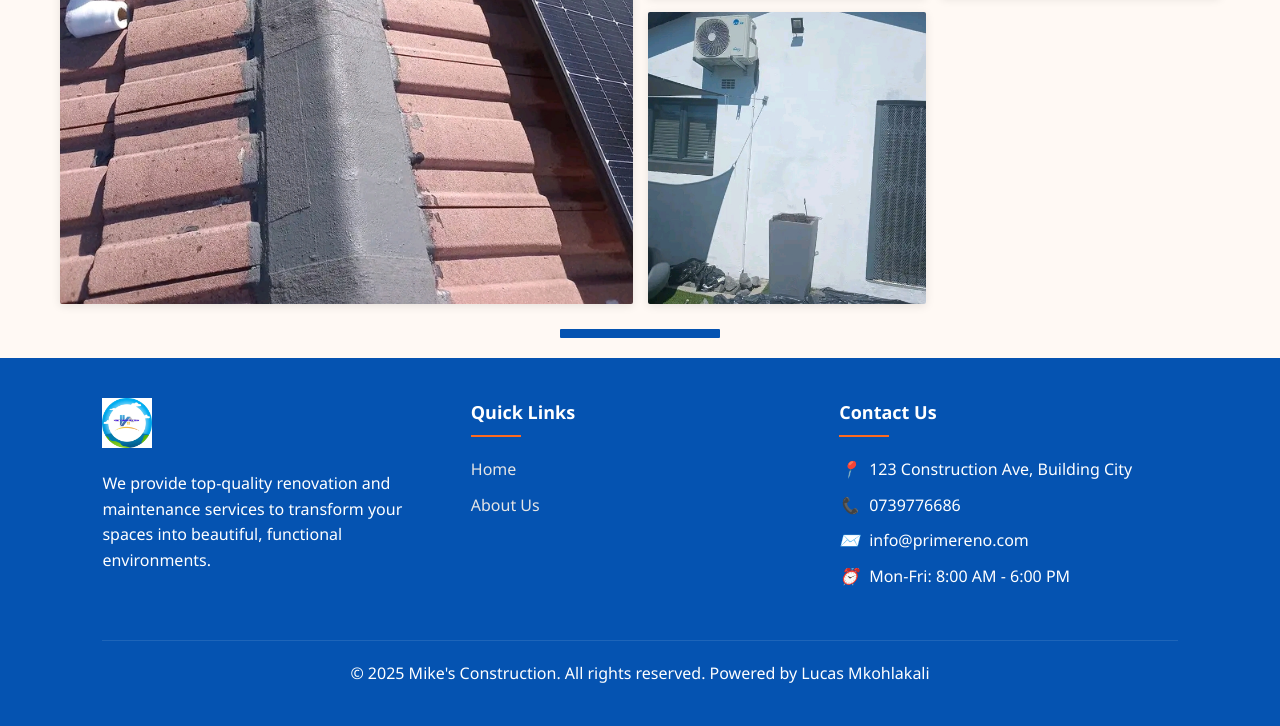
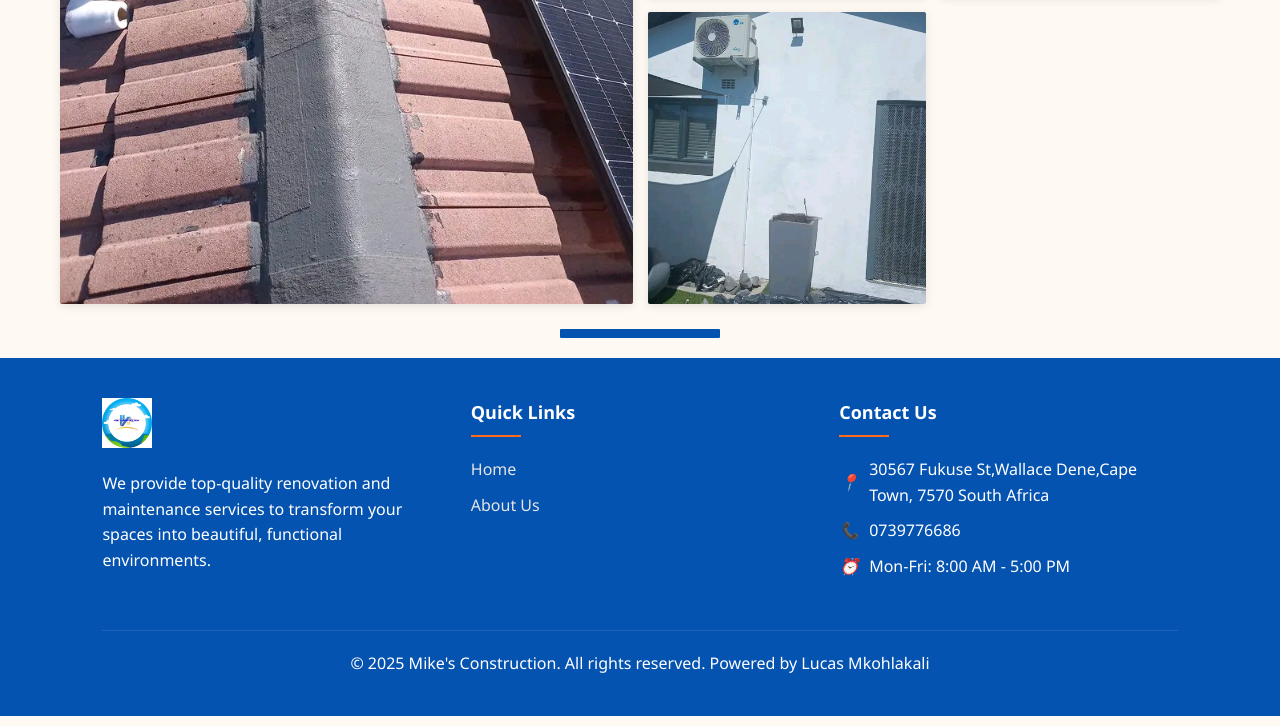
Before and after one commit to 0-chrollo/mikeconstruction, a plain HTML site: page about.html in a window 1280 px wide. Shown: the part 3173-3899 px from the top of the page. Drawn offline with Linux system fonts and the light colour scheme.

Commit message:
Update about.html

```diff
--- a/about.html
+++ b/about.html
@@ -1093,10 +1093,10 @@
 
             <div class="footer-contact">
                 <h3>Contact Us</h3>
-                <p><i>📍</i> 123 Construction Ave, Building City</p>
+                <p><i>📍</i> 30567 Fukuse St,Wallace Dene,Cape Town, 7570 South Africa </p>
                 <p><i>📞</i>0739776686 </p>
-                <p><i>✉️</i> info@primereno.com</p>
-                <p><i>⏰</i> Mon-Fri: 8:00 AM - 6:00 PM</p>
+
+                <p><i>⏰</i> Mon-Fri: 8:00 AM - 5:00 PM</p>
             </div>
         </div>
 
```
